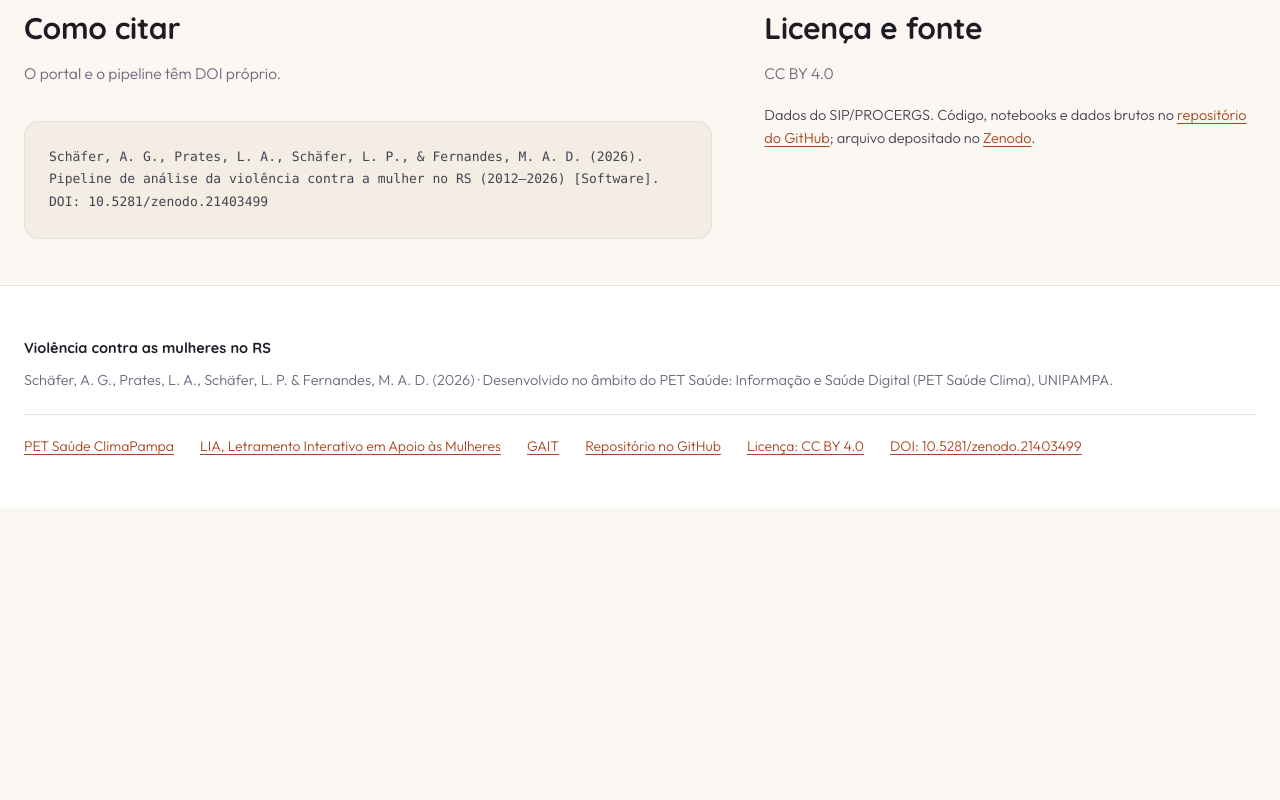
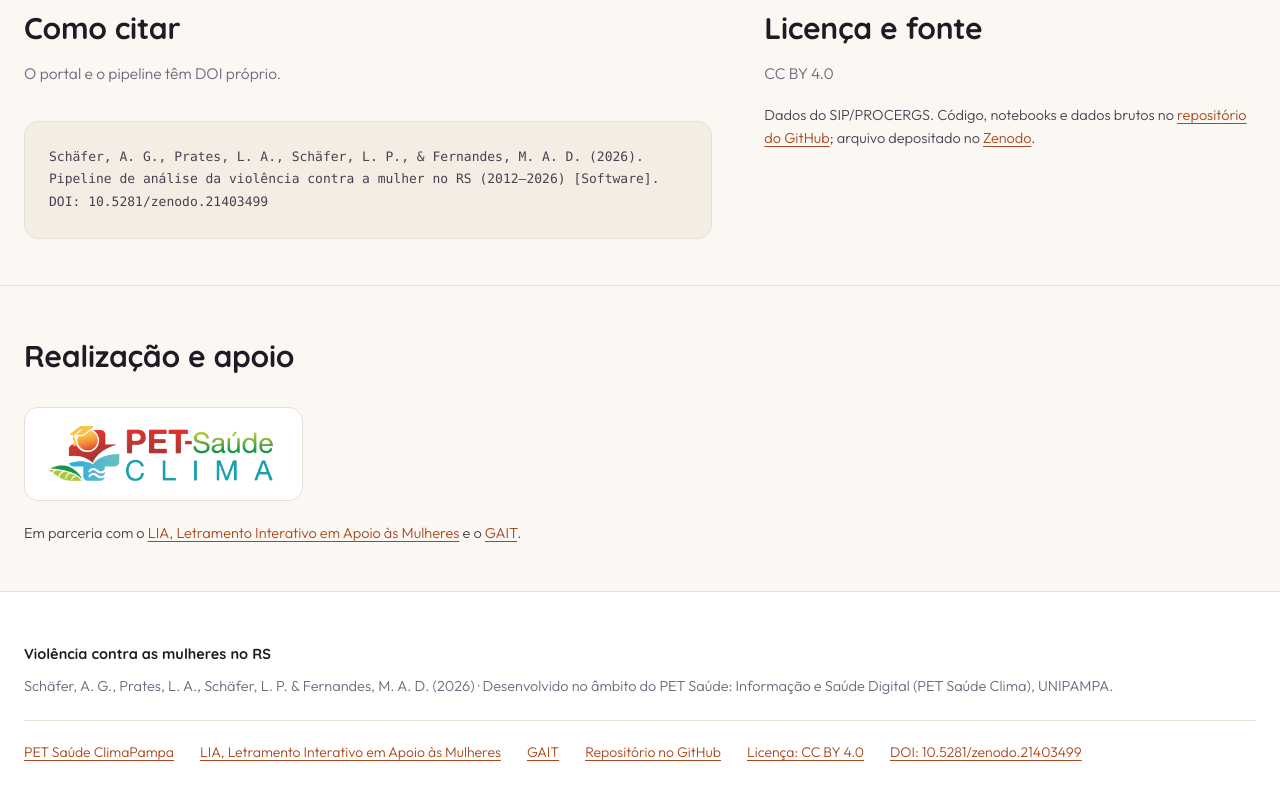
Before and after one commit to Alexandrogschafer/violencia-mulheres-rs, a plain HTML site: page docs/v2/index.html in a window 1280 px wide. Shown: the part 2592-3392 px from the top of the page. Before the commit the page ends 3100 px from the top, so only its background shows below. Drawn offline with Linux system fonts and the light colour scheme.

Commit message:
Acrescenta a seção de realização e apoio na v2

```diff
--- a/docs/v2/assets/site.css
+++ b/docs/v2/assets/site.css
@@ -452,3 +452,12 @@ details.teste > div { padding: 0 20px 18px; overflow-x: auto; }
 @media (max-width: 680px) { .numero-apoio { grid-template-columns: 1fr; gap: 14px; } .na-valor { flex-direction: row; gap: 18px; } }
 .leitura-tipo { margin-top: 10px !important; padding-top: 10px; border-top: 1px solid var(--border); color: var(--ink-primary) !important; font-weight: 400; }
 .nota-seletor { font-size: 13px; color: var(--muted); margin: 0 0 18px; max-width: 76ch; }
+
+/* realização e apoio (página inicial) */
+.realizacao h2 { margin-bottom: 26px; }
+.realizacao-logos { display: flex; flex-wrap: wrap; align-items: center; gap: 18px; }
+.realizacao-logo { display: inline-flex; align-items: center; background: #fff; border: 1px solid var(--border); border-radius: var(--radius); padding: 14px 22px; transition: border-color .15s; }
+.realizacao-logo:hover { border-color: var(--brand); }
+.realizacao-logo img { display: block; height: 64px; width: auto; max-width: 100%; }
+.realizacao-links { margin: 20px 0 0; font-size: 14.5px; color: var(--ink-secondary); }
+@media (max-width: 760px) { .realizacao-logo img { height: 48px; } }
--- a/docs/v2/index.html
+++ b/docs/v2/index.html
@@ -129,6 +129,16 @@
 
 
 
+<section class="realizacao">
+  <div class="wrap">
+    <h2>Realização e apoio</h2>
+    <div class="realizacao-logos">
+      <a class="realizacao-logo" href="https://pet-saude-climapampa.github.io/" target="_blank" rel="noopener"><img src="../assets/img/logo_petclima.png" alt="Logotipo do PET Saúde Clima" width="772" height="212"></a>
+    </div>
+    <p class="realizacao-links">Em parceria com o <a href="https://liaeduca.base44.app/" target="_blank" rel="noopener">LIA, Letramento Interativo em Apoio às Mulheres</a> e o <a href="https://alexandrogschafer.github.io/site-gait/" target="_blank" rel="noopener">GAIT</a>.</p>
+  </div>
+</section>
+
 <footer class="site">
   <div class="wrap">
     <p style="margin:0 0 8px"><strong style="color:var(--ink-primary);font-family:var(--font-display)">Violência contra as mulheres no RS</strong></p>
```
